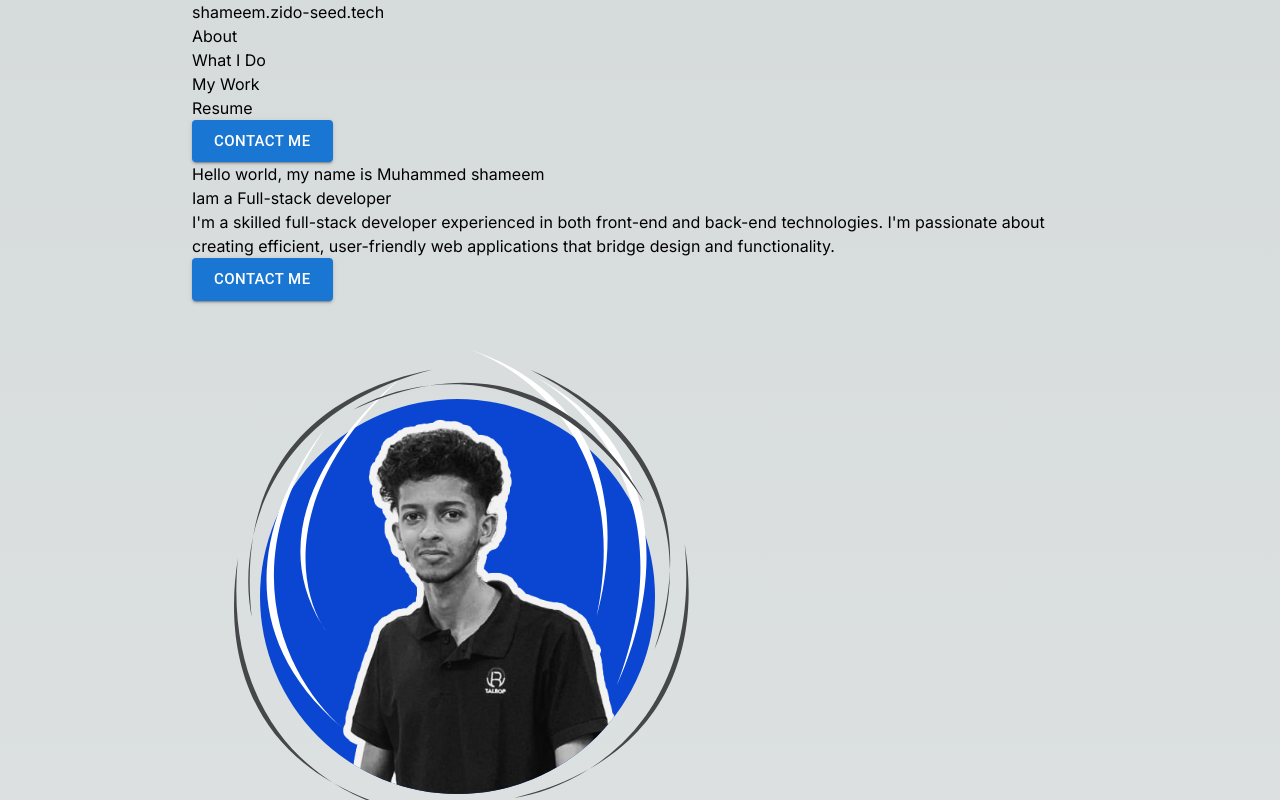
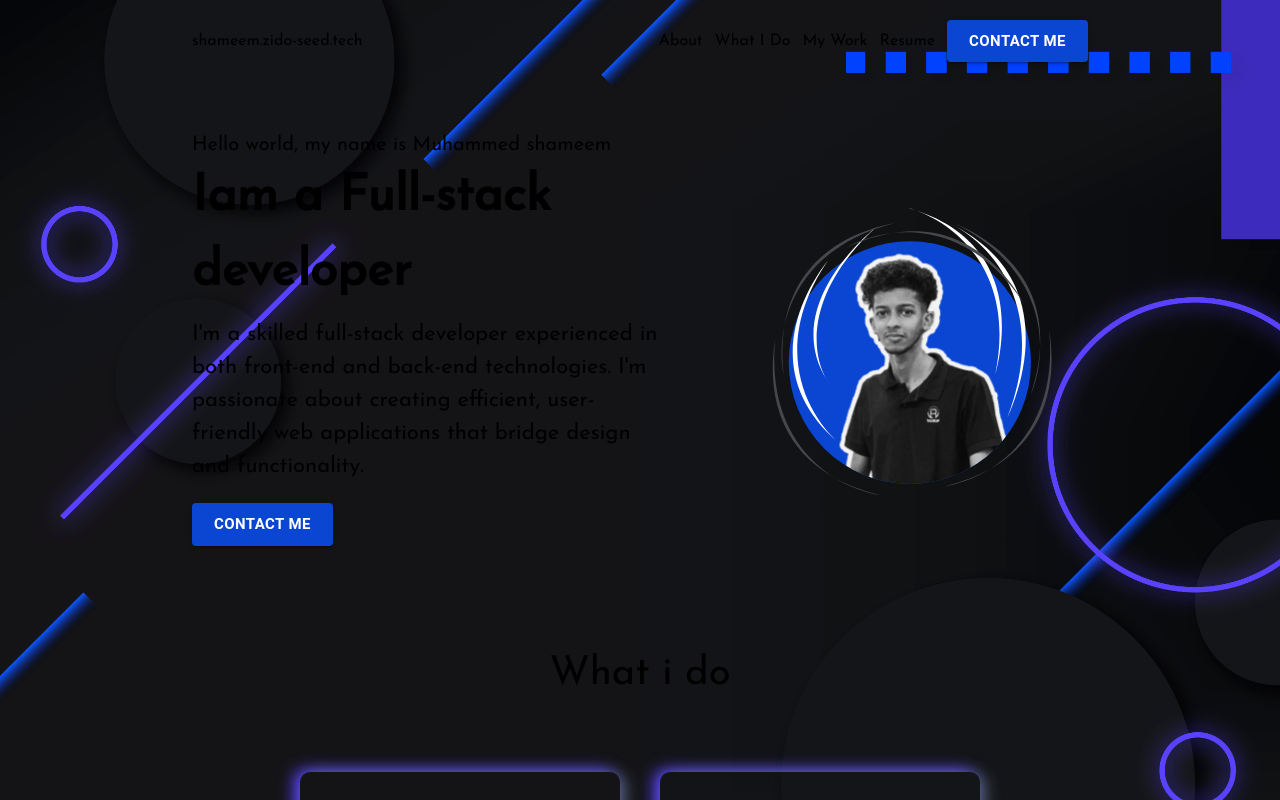
Before and after one commit to shameem-0077/portfolio-website-nextjs, a Next.js app: page / in a window 1280 px wide. Shown: the top 800 px of the page. Built offline with nearby package versions, Linux system fonts and the light colour scheme.

Commit message:
chaneg: change in body
Changes to be committed:
	modified:   src/app/layout.js

```diff
--- a/src/app/layout.js
+++ b/src/app/layout.js
@@ -22,7 +22,7 @@ export const metadata = {
 export default function RootLayout({ children }) {
   return (
     <html lang="en" className={`${JosefinSans.variable} font-sans`}>
-      <body className={inter.className}>{children}</body>
+      <body id='root' className={inter.className}>{children}</body>
     </html>
   )
 }
```
